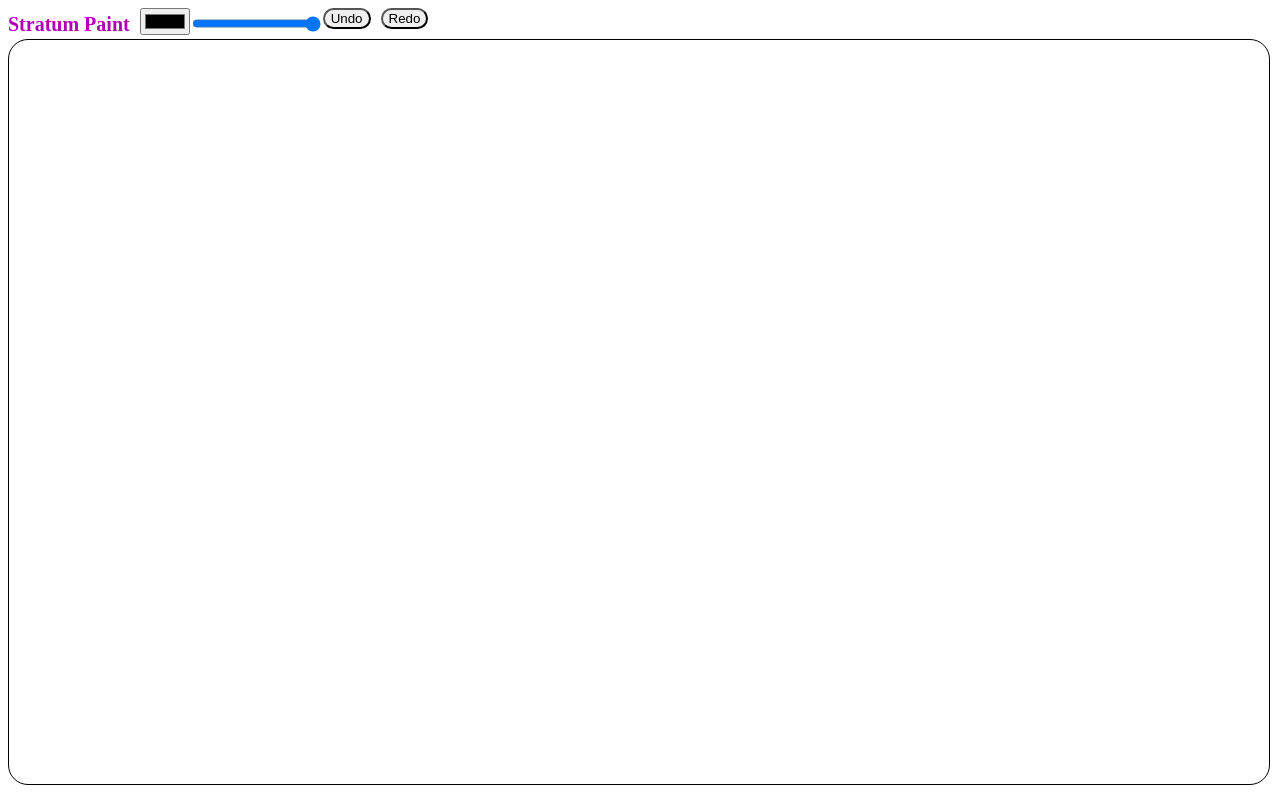
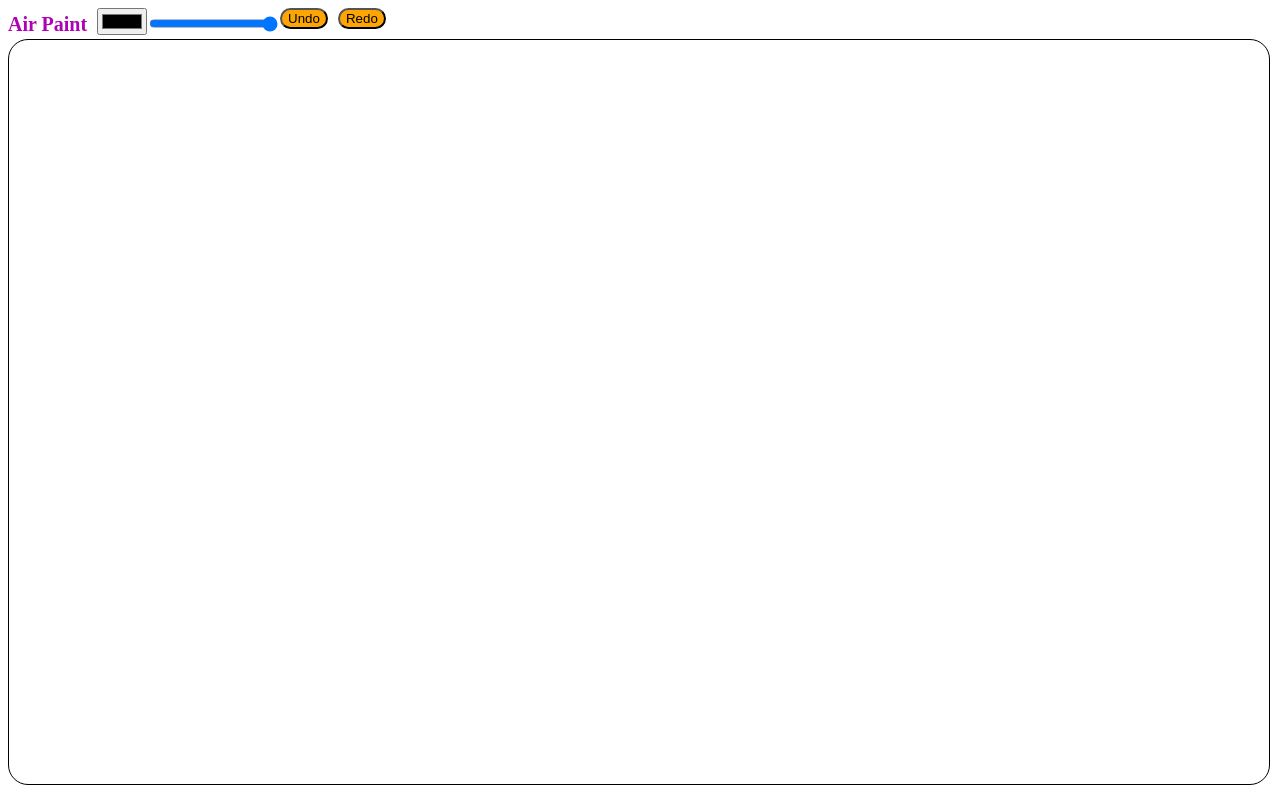
Before and after one commit to SY3141/paint, an Angular app: page / in a window 1280 px wide. Built offline with nearby package versions, Linux system fonts and the light colour scheme.

Commit message:
changed title

```diff
--- a/src/app/canvas/canvas.component.css
+++ b/src/app/canvas/canvas.component.css
@@ -10,6 +10,7 @@ button{
   margin-bottom: 10px;
   margin-right: 10px;
   border-radius: 15px;
+  background-color: rgb(253, 165, 2);
 }
 
 .title{
--- a/src/app/canvas/canvas.component.html
+++ b/src/app/canvas/canvas.component.html
@@ -1,5 +1,5 @@
 <div>
-    <h2 class = "title">Stratum Paint</h2>
+    <h2 class = "title">Air Paint</h2>
     <input type="color" (input)="changeColor($event)" />
     <input type="range" min="1" max="50" (input)="changeBrushSize($event)" />
     <button (click)="undo()">Undo</button>
```
